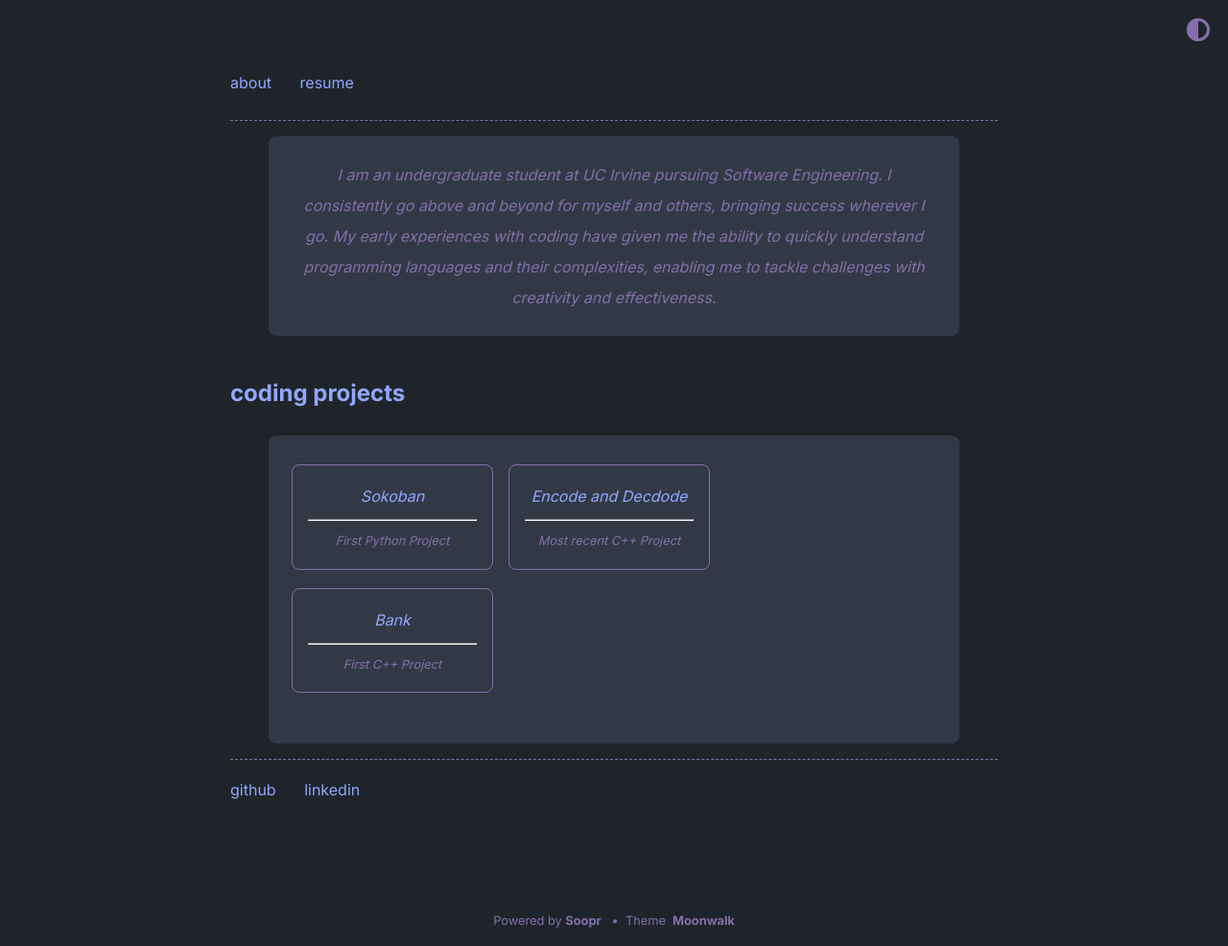
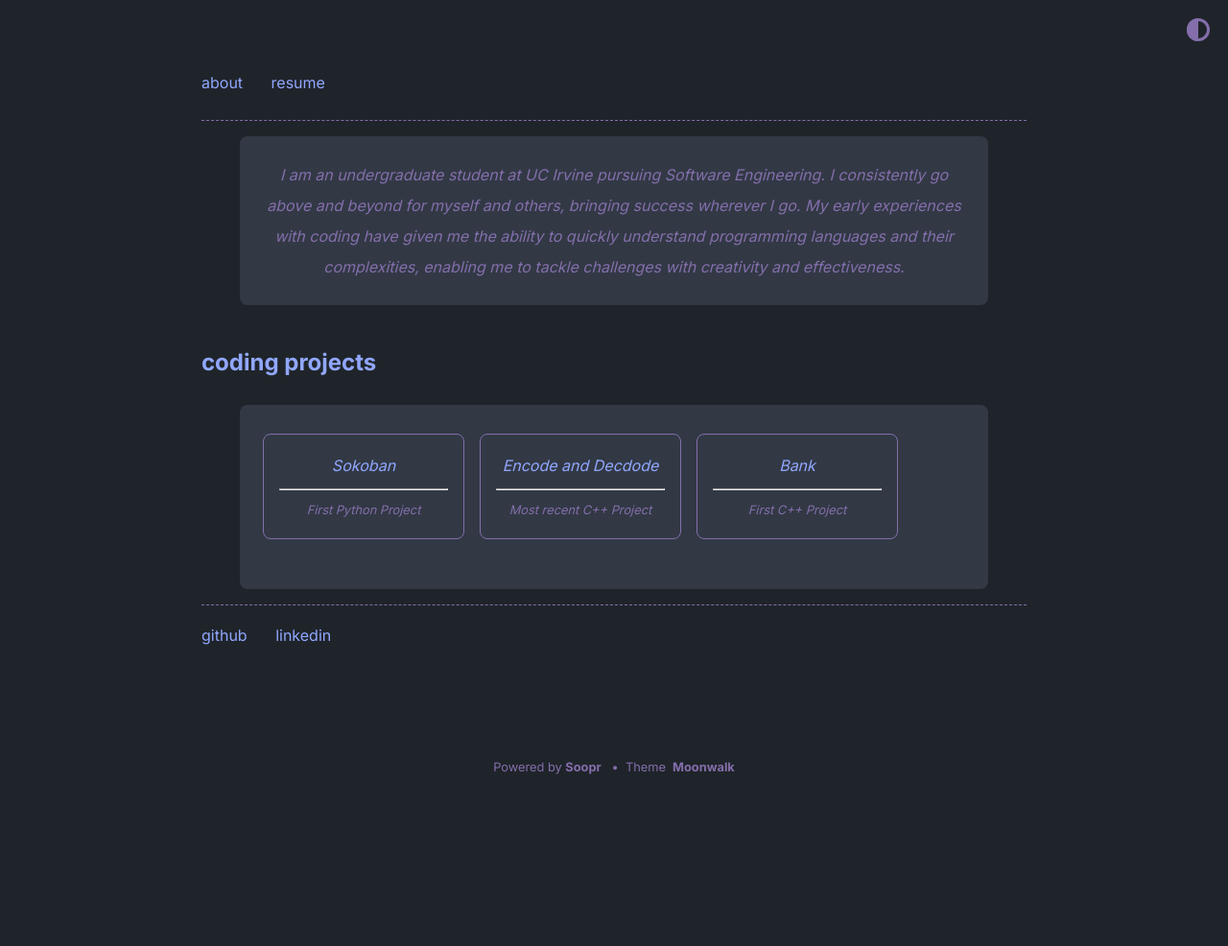
Before and after one commit to jshields06/jshields06.github.io, a Jekyll site: the page built from index.md, in a window 1280 px wide. Shown: the whole page at 96% size. Built offline with Jekyll 4.4.1, drawn with Linux system fonts in a browser that asks for light colours; after the commit the page ends 900 px from its top, so only the background shows below that.

Commit message:
update width

```diff
--- a/_sass/moonwalk.scss
+++ b/_sass/moonwalk.scss
@@ -32,7 +32,7 @@ p { margin: 1em 0; }
 li { margin: 0.4em 0; }
 
 .w {
-  max-width: 800px;
+  max-width: 860px;
   margin: 0 auto;
   padding: 4em 2em;
 }
```
